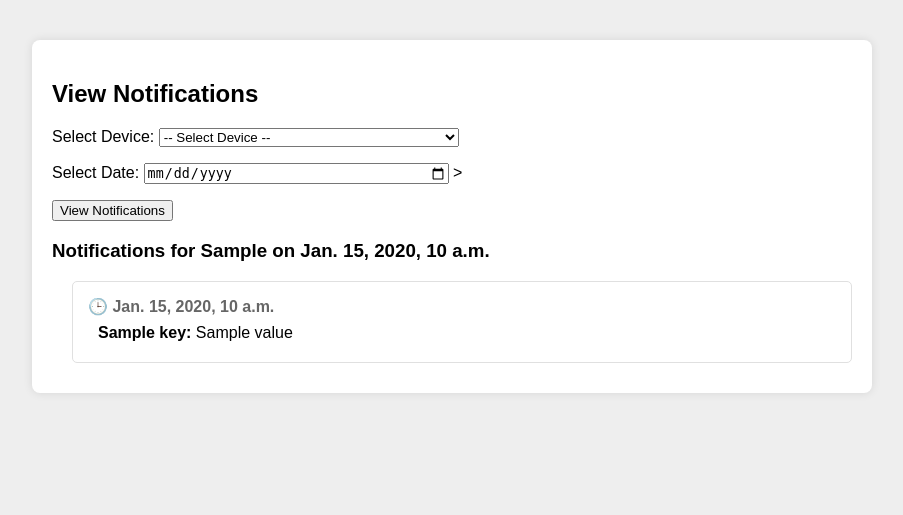
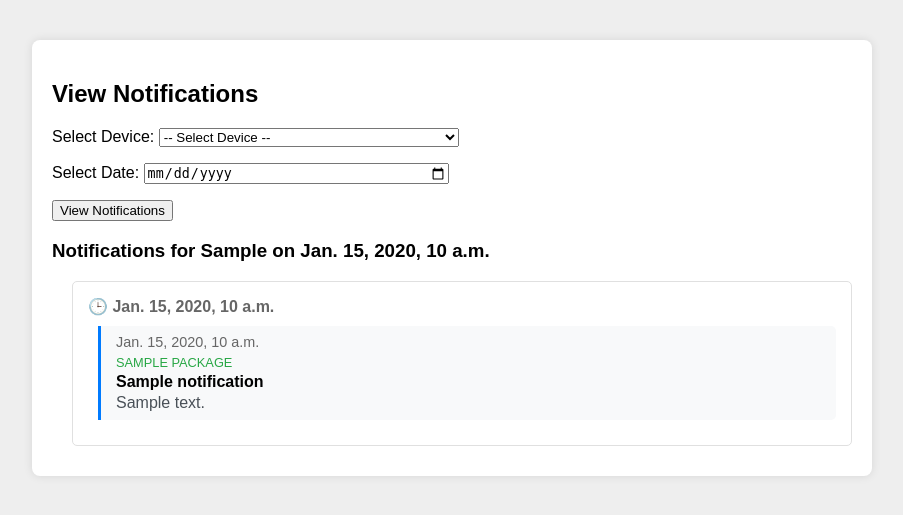
Before and after one commit to yousuf-4594/Dox-Bot, a Django app: template DoxBot/myapp/templates/notifications.html in a window 1280 px wide. Shown: the part 60-575 px from the top of the page, without its empty margins (188-1091 px from the left). Run offline with Django 3.2, Linux system fonts and the light colour scheme; the template is opened without the code that fills it: most values are stand-ins (such as "Sample title", 1, 10 or a date in 2020).

Commit message:
device notifications with alot of styling

```diff
--- a/DoxBot/myapp/templates/notifications.html
+++ b/DoxBot/myapp/templates/notifications.html
@@ -54,6 +54,35 @@
         .logs-container {
             margin-left: 20px;
         }
+        .notification-item {
+            border-left: 3px solid #007bff;
+            margin: 10px 0;
+            padding: 8px 15px;
+            background-color: #f8f9fa;
+            border-radius: 0 5px 5px 0;
+        }
+
+        .notification-time {
+            color: #666;
+            font-size: 0.9em;
+            margin-bottom: 5px;
+        }
+
+        .app-name {
+            font-size: 0.8em;
+            color: #28a745;
+            text-transform: uppercase;
+            margin-bottom: 3px;
+        }
+
+        .notification-title {
+            font-weight: bold;
+            margin-bottom: 3px;
+        }
+
+        .notification-text {
+            color: #495057;
+        }
     </style>
 </head>
 <body>
@@ -85,7 +114,6 @@
                     class="form-control"
                     style="width: 300px;"
                     value="{{ selected_date }}"
-                    max="{{ selected_date }}"  <!-- Prevents selecting future dates -->
                 >
             </div>
             <button type="submit" class="btn btn-primary mt-2">View Notifications</button>
@@ -102,9 +130,16 @@
                             <div class="log-entry">
                                 <div class="timestamp">🕒 {{ log.timestamp }}</div>
                                 <div class="log-data">
-                                    {% for key, value in log.data.items %}
-                                        <div class="log-item">
-                                            <strong>{{ key }}:</strong> {{ value }}
+                                    {% for notification in log.notifications %}
+                                        <div class="notification-item">
+                                            <div class="notification-time">{{ notification.timestamp }}</div>
+                                            <div class="notification-content">
+                                                <div class="app-name">{{ notification.package }}</div>
+                                                <div class="notification-title">{{ notification.title }}</div>
+                                                {% if notification.text != "No text" %}
+                                                    <div class="notification-text">{{ notification.text }}</div>
+                                                {% endif %}
+                                            </div>
                                         </div>
                                     {% endfor %}
                                 </div>
@@ -114,7 +149,7 @@
                 </div>
             {% endfor %}
         </div>
-    {% endif %}
+        {% endif %}
 
         {% if selected_collection and not notifications_data %}
             <div class="alert alert-info">
```
Also changed, not shown: DoxBot/myapp/views.py (+28 -8 lines).
